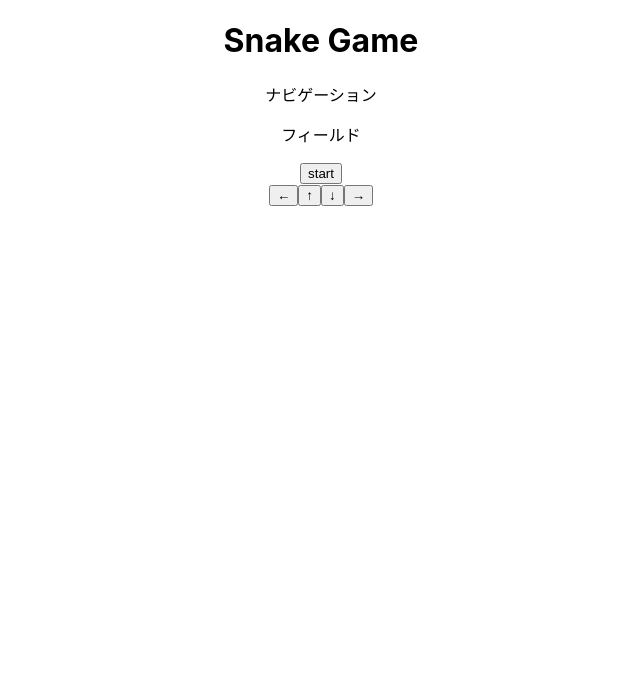
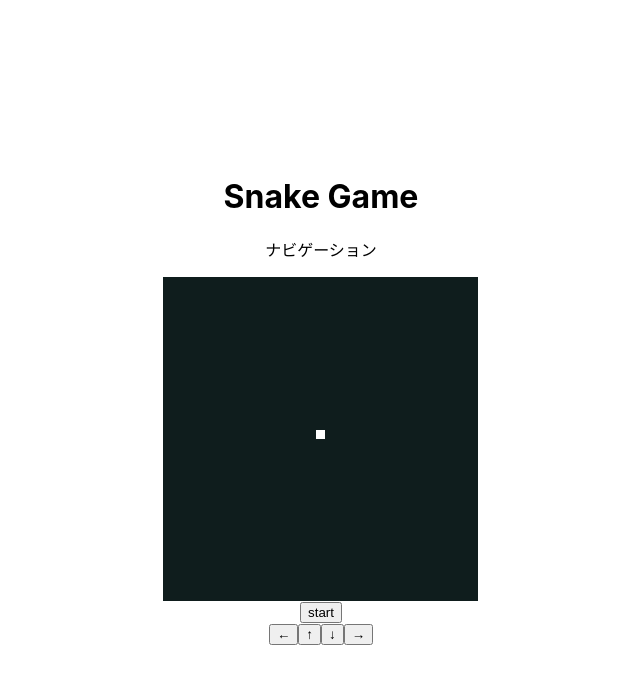
Before and after one commit to sum16/snake_game_at_react, a React (Create React App) app: page / in a window 1280 px wide. Shown: the top 684 px of the page, without its empty margins (319-959 px from the left). Built offline with nearby package versions, Linux system fonts and the light colour scheme.

Commit message:
フィールドを作成 #3

```diff
--- a/src/App.css
+++ /dev/null
@@ -1,38 +0,0 @@
-.App {
-  text-align: center;
-}
-
-.App-logo {
-  height: 40vmin;
-  pointer-events: none;
-}
-
-@media (prefers-reduced-motion: no-preference) {
-  .App-logo {
-    animation: App-logo-spin infinite 20s linear;
-  }
-}
-
-.App-header {
-  background-color: #282c34;
-  min-height: 100vh;
-  display: flex;
-  flex-direction: column;
-  align-items: center;
-  justify-content: center;
-  font-size: calc(10px + 2vmin);
-  color: white;
-}
-
-.App-link {
-  color: #61dafb;
-}
-
-@keyframes App-logo-spin {
-  from {
-    transform: rotate(0deg);
-  }
-  to {
-    transform: rotate(360deg);
-  }
-}
--- a/src/App.js
+++ b/src/App.js
@@ -1,8 +1,12 @@
-import './App.css';
 import { Button } from './components/Button';
 import { Field } from './components/Field';
 import { ManipulationPanel } from './components/ManipulationPanel';
 import { Navigation } from './components/Navigation';
+import {initFields} from "./utils/index"
+
+// 35 * 35のdivを生成する
+const fields = initFields(35)
+
 
 function App() {
   return (
@@ -14,7 +18,7 @@
         <Navigation/>
       </header>
       <main className="main">
-        <Field/>
+      <Field fields={fields} />
       </main>
       <footer className="footer">
         <Button />
--- a/src/components/Field.jsx
+++ b/src/components/Field.jsx
@@ -1,10 +1,19 @@
 import React from "react";
 
-export const Field = () => {
-  return(
-  <div className="filed">
-    <p>フィールド</p>
-  </div>
-
+export const Field = ({ fields }) => {
+  return (
+    <div className="field">
+      {
+        fields.map((row) => {
+          return row.map((column) => {
+            return <div className={`dots ${column}`}></div>
+          })
+        })
+      }
+    </div>
   )
 }
+
+// Array.fill()は、配列の全要素に同じ値を設定する関数です。 以下の例では、3個の数値配列を生成して値 0 で初期化しています。
+
+//const arr = Array(3).fill(0)
--- a/src/index.css
+++ b/src/index.css
@@ -7,7 +7,48 @@
   -moz-osx-font-smoothing: grayscale;
 }
 
-code {
-  font-family: source-code-pro, Menlo, Monaco, Consolas, 'Courier New',
-    monospace;
+/*  要素が真ん中によるようにフレックスボックスを設定 */
+/*  display: frex; 親要素がflexコンテナとなり、子要素がflexアイテムとなる */
+/*  justify-content	flex-directionで並べる際に、主軸に対して子要素同士をどのような間隔で並べるかを指定するプロパティ */
+/*  align-items	flex-directionで並べる際に、交差軸に対して子要素同士をどのような間隔で並べるかを指定するプロパティ */
+#root {
+  display: flex;
+  justify-content: center;
+  align-items: center;
+  height: 100vh;
 }
+
+/* 「*（アスタリスク）」と記述することで、すべての要素に装飾が適用されます。 */
+/*  box-sizing  要素の幅（width）と高さ（height）の中にpaddingとborderを含めるかどうか」という設定ができます */
+/*  borderを含めた幅で要素の幅が計算されるようにする */
+*,
+*:before,
+*:after {
+  box-sizing: border-box;  /*  box-sizing: border-box; paddingとborderを幅と高さに含める */
+}
+
+
+.App {
+  max-width: calc(9px * 35 + 1px * 2); /* (マスの幅) * 個数 + (ボーダーの幅) * 本数   calc()関数は、プロパティの値を計算式で実行することができます*/
+  text-align: center;
+}
+
+.dots {
+  height: 9px;
+  width: 9px;
+  background: #0f1d1d;
+}
+
+/* ドットを横並びにして折り返す */
+.field {
+  display: flex;
+  flex-wrap: wrap;
+}
+
+.snake {
+  background: white;
+}
+
+.food {
+  background: pink;
+}
--- /dev/null
+++ b/src/utils/index.js
@@ -0,0 +1,9 @@
+export const initFields = (fieldSize) => {
+  const fields = []
+  for(let i=0; i <= fieldSize; i++) {
+    const cols = new Array(fieldSize).fill('')
+    fields.push(cols)
+  }
+  fields[17][17] = 'snake' // へび
+  return fields
+}
```
